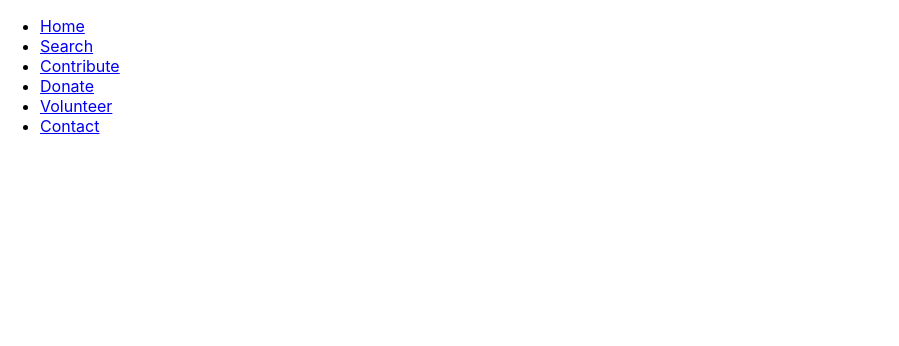
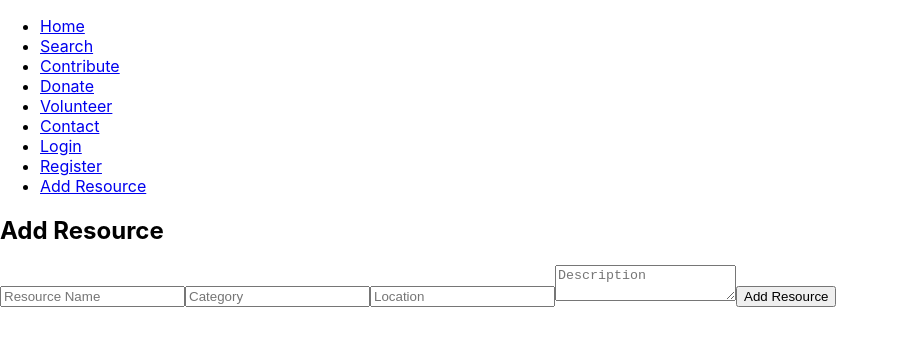
Before and after one commit to JustAnotherIdea/Safety-Net, a React (Create React App) app in the folder client/: page /add-resource in a window 1280 px wide. Shown: the top 346 px of the page, without its empty margins (0-899 px from the left). Built offline with nearby package versions, Linux system fonts and the light colour scheme.

Commit message:
checkpoint adding login

```diff
--- a/client/src/App.js
+++ b/client/src/App.js
@@ -6,7 +6,11 @@ import Contribute from './components/Contribute';
 import Donate from './components/Donate';
 import Volunteer from './components/Volunteer';
 import Contact from './components/Contact';
+import Login from './components/Login';
+import Register from './components/Register';
 import Navbar from './components/Navbar';
+import Protected from './components/Protected';
+import AddResource from './components/AddResource'; // Import AddResource component
 
 function App() {
   return (
@@ -20,6 +24,10 @@ function App() {
           <Route path="/donate" element={<Donate />} />
           <Route path="/volunteer" element={<Volunteer />} />
           <Route path="/contact" element={<Contact />} />
+          <Route path="/login" element={<Login />} />
+          <Route path="/register" element={<Register />} />
+          <Route path="/protected" element={<Protected />} />
+          <Route path="/add-resource" element={<AddResource />} /> {/* Add Resource route */}
         </Routes>
       </div>
     </Router>
--- /dev/null
+++ b/client/src/components/AddResource.js
@@ -0,0 +1,68 @@
+import React, { useState } from 'react';
+import axios from 'axios';
+
+function AddResource() {
+  const [formData, setFormData] = useState({
+    name: '',
+    category: '',
+    location: '',
+    description: '',
+  });
+
+  const handleChange = (e) => {
+    setFormData({
+      ...formData,
+      [e.target.name]: e.target.value,
+    });
+  };
+
+  const handleSubmit = async (e) => {
+    e.preventDefault();
+    try {
+      await axios.post('http://localhost:3000/api/resources', formData);
+      console.log('Resource added');
+    } catch (err) {
+      console.error('Error adding resource:', err);
+    }
+  };
+
+  return (
+    <form onSubmit={handleSubmit}>
+      <h2>Add Resource</h2>
+      <input
+        type="text"
+        name="name"
+        value={formData.name}
+        onChange={handleChange}
+        placeholder="Resource Name"
+        required
+      />
+      <input
+        type="text"
+        name="category"
+        value={formData.category}
+        onChange={handleChange}
+        placeholder="Category"
+        required
+      />
+      <input
+        type="text"
+        name="location"
+        value={formData.location}
+        onChange={handleChange}
+        placeholder="Location"
+        required
+      />
+      <textarea
+        name="description"
+        value={formData.description}
+        onChange={handleChange}
+        placeholder="Description"
+        required
+      />
+      <button type="submit">Add Resource</button>
+    </form>
+  );
+}
+
+export default AddResource;
--- /dev/null
+++ b/client/src/components/Login.js
@@ -0,0 +1,52 @@
+import React, { useState } from 'react';
+import axios from 'axios';
+
+function Login() {
+  const [formData, setFormData] = useState({
+    email: '',
+    password: '',
+  });
+
+  const handleChange = (e) => {
+    setFormData({
+      ...formData,
+      [e.target.name]: e.target.value,
+    });
+  };
+
+  const handleSubmit = async (e) => {
+    e.preventDefault();
+    try {
+      const response = await axios.post('http://localhost:3000/api/login', formData);
+      console.log('User logged in:', response.data);
+      localStorage.setItem('token', response.data.token); // Store the token in local storage
+    } catch (err) {
+      console.error('Error logging in:', err);
+    }
+  };
+
+  return (
+    <form onSubmit={handleSubmit}>
+      <h2>Login</h2>
+      <input
+        type="email"
+        name="email"
+        value={formData.email}
+        onChange={handleChange}
+        placeholder="Email"
+        required
+      />
+      <input
+        type="password"
+        name="password"
+        value={formData.password}
+        onChange={handleChange}
+        placeholder="Password"
+        required
+      />
+      <button type="submit">Login</button>
+    </form>
+  );
+}
+
+export default Login;
--- a/client/src/components/Navbar.js
+++ b/client/src/components/Navbar.js
@@ -11,6 +11,9 @@ function Navbar() {
         <li><Link to="/donate">Donate</Link></li>
         <li><Link to="/volunteer">Volunteer</Link></li>
         <li><Link to="/contact">Contact</Link></li>
+        <li><Link to="/login">Login</Link></li>
+        <li><Link to="/register">Register</Link></li>
+        <li><Link to="/add-resource">Add Resource</Link></li>  {/* Add resource link */}
       </ul>
     </nav>
   );
--- /dev/null
+++ b/client/src/components/Protected.js
@@ -0,0 +1,12 @@
+import React from 'react';
+
+function Protected() {
+  return (
+    <div>
+      <h1>Protected Route</h1>
+      <p>You can only see this if you are authenticated.</p>
+    </div>
+  );
+}
+
+export default Protected;
--- /dev/null
+++ b/client/src/components/Register.js
@@ -0,0 +1,60 @@
+import React, { useState } from 'react';
+import axios from 'axios';
+
+function Register() {
+  const [formData, setFormData] = useState({
+    name: '',
+    email: '',
+    password: '',
+  });
+
+  const handleChange = (e) => {
+    setFormData({
+      ...formData,
+      [e.target.name]: e.target.value,
+    });
+  };
+
+  const handleSubmit = async (e) => {
+    e.preventDefault();
+    try {
+      const response = await axios.post('http://localhost:3000/api/register', formData);
+      console.log('User registered:', response.data);
+    } catch (err) {
+      console.error('Error registering user:', err);
+    }
+  };
+
+  return (
+    <form onSubmit={handleSubmit}>
+      <h2>Register</h2>
+      <input
+        type="text"
+        name="name"
+        value={formData.name}
+        onChange={handleChange}
+        placeholder="Name"
+        required
+      />
+      <input
+        type="email"
+        name="email"
+        value={formData.email}
+        onChange={handleChange}
+        placeholder="Email"
+        required
+      />
+      <input
+        type="password"
+        name="password"
+        value={formData.password}
+        onChange={handleChange}
+        placeholder="Password"
+        required
+      />
+      <button type="submit">Register</button>
+    </form>
+  );
+}
+
+export default Register;
```
